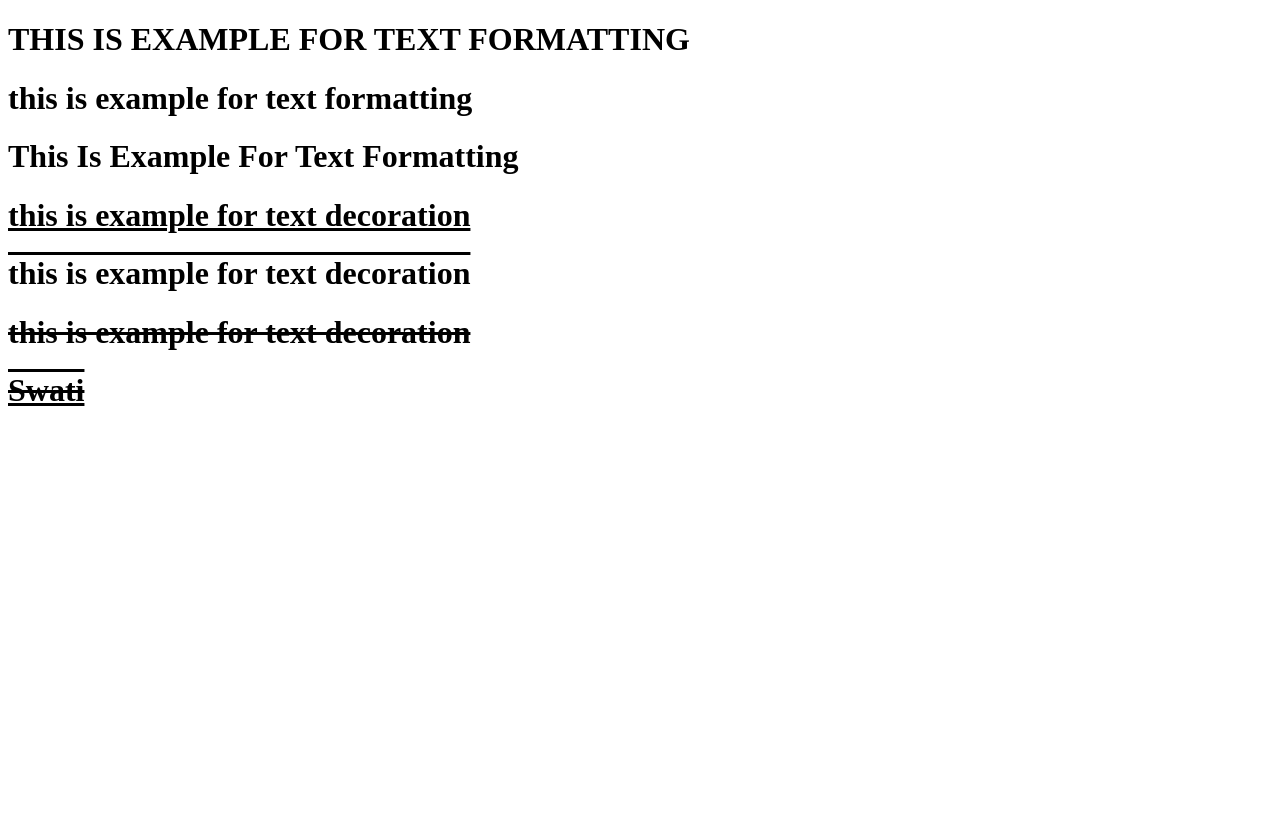
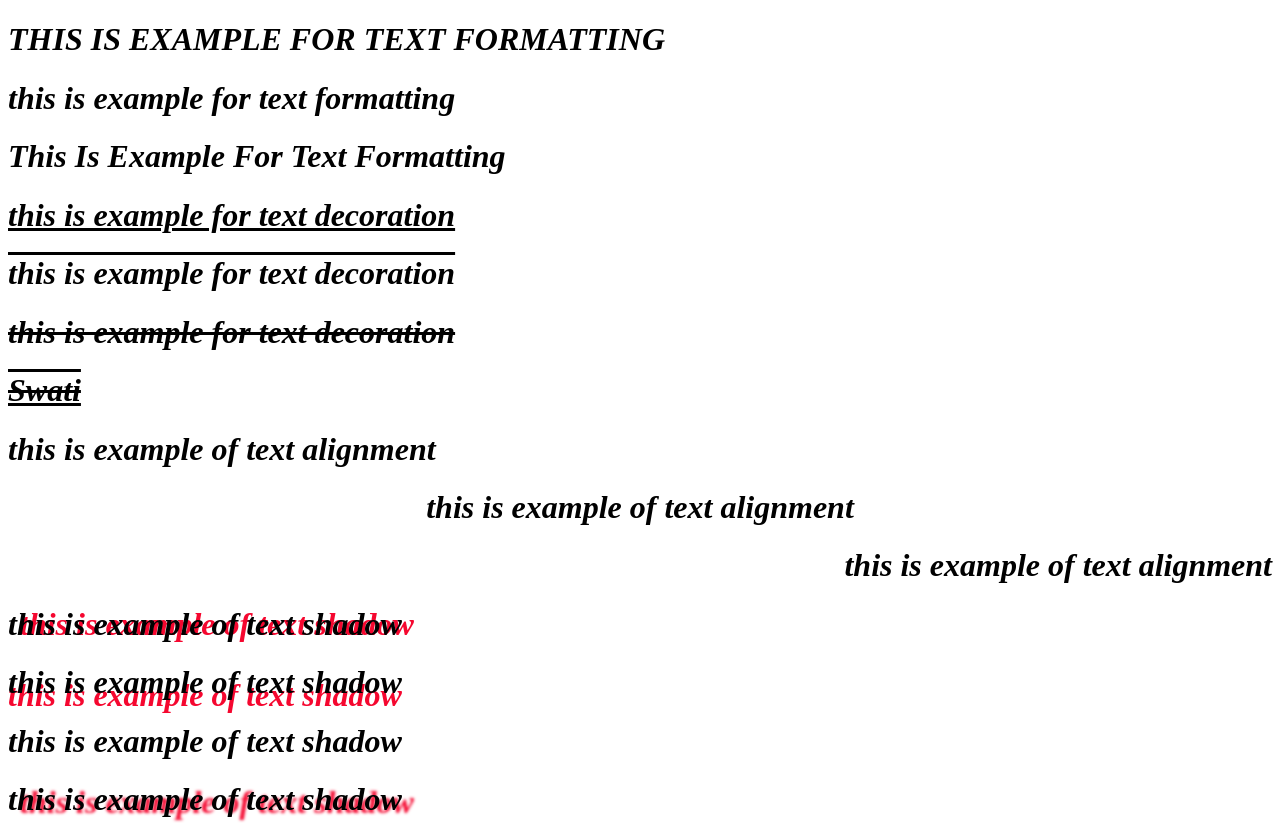
Before and after one commit to SWATISONAWANE63/Learning_CSS, a plain HTML site: page text_format.html in a window 1280 px wide. Before the commit the page ends 800 px from the top, so only its background shows below. Drawn offline with Linux system fonts and the light colour scheme.

Commit message:
new property

```diff
--- a/css/text_format.css
+++ b/css/text_format.css
@@ -1,27 +1,66 @@
-.t_transform_uppercase{
+* {
+    font-style: italic;
+}
+
+
+.t_transform_uppercase {
     text-transform: uppercase;
 
 }
-.t_transform_lowercase{
+
+.t_transform_lowercase {
     text-transform: lowercase;
 
 }
-.t_transform_capitilize{
+
+.t_transform_capitilize {
     text-transform: capitalize;
 
 
 }
-.t_decoration_underline{
+
+.t_decoration_underline {
     text-decoration: underline;
 
 }
-.t_decoration_overline{
+
+.t_decoration_overline {
     text-decoration: overline;
 }
-.t_decoration_linethrought{
+
+.t_decoration_linethrought {
     text-decoration: line-through;
 }
-.t_decoration_all{
-    text-decoration: line-through  overline underline;
+
+.t_decoration_all {
+    text-decoration: line-through overline underline;
 
 }
+
+.t_text_align_l {
+    text-align: left;
+}
+
+.t_text_align_c {
+    text-align: center;
+}
+
+.t_text_align_r {
+    text-align: right;
+}
+
+.t_text_shadow_h {
+    text-shadow: 12px 0px 0px rgb(245, 7, 47);
+}
+
+.t_text_shadow_v {
+    text-shadow: 0px 13px 0px rgb(245, 7, 47);
+}
+/.
+.t_text_shadow_b {
+    text-shadow: 0px 0px 3px rgb(245, 7, 47);
+}
+
+.t_text_shadow_all {
+    text-shadow: 12px 3px 3px rgb(245, 7, 47);
+}
--- a/text_format.html
+++ b/text_format.html
@@ -1,11 +1,13 @@
 <!DOCTYPE html>
 <html lang="en">
+
 <head>
     <meta charset="UTF-8">
     <meta name="viewport" content="width=device-width, initial-scale=1.0">
     <title>Text_Format</title>
     <link rel="stylesheet" href="css/text_format.css">
 </head>
+
 <body>
     <h1 class="t_transform_uppercase">this is example for text formatting</h1>
     <h1 class="t_transform_lowercase">this is example for text formatting</h1>
@@ -14,7 +16,15 @@
     <h1 class="t_decoration_overline">this is example for text decoration</h1>
     <h1 class="t_decoration_linethrought">this is example for text decoration</h1>
     <h1 class="t_decoration_all">Swati</h1>
+    <h1 class="t_text_align_l">this is example of text alignment</h1>
+    <h1 class="t_text_align_c">this is example of text alignment</h1>
+    <h1 class="t_text_align_r">this is example of text alignment</h1>
+    <h1 class="t_text_shadow_h">this is example of text shadow</h1>
+    <h1 class="t_text_shadow_v">this is example of text shadow</h1>
+    <h1 class="t_text_shadow_b">this is example of text shadow</h1>
+    <h1 class="t_text_shadow_all">this is example of text shadow</h1>
 
 </body>
 </body>
+
 </html>
```
Lines whose indentation alone changed are shown as unchanged.
